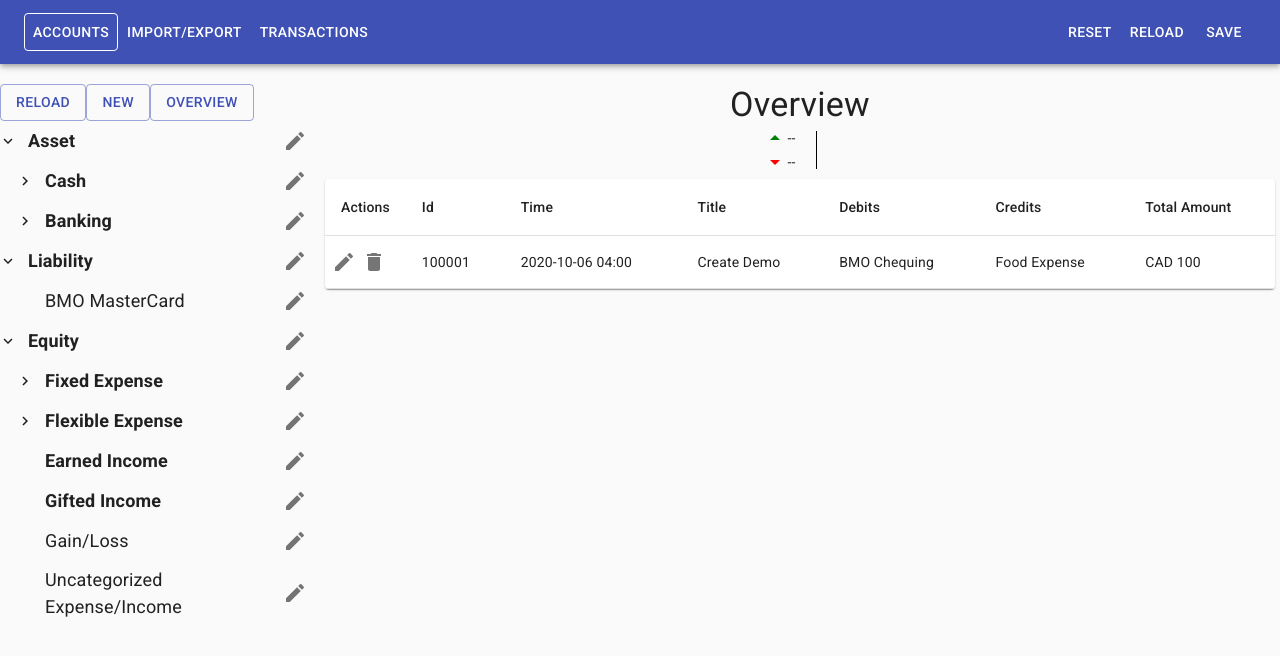
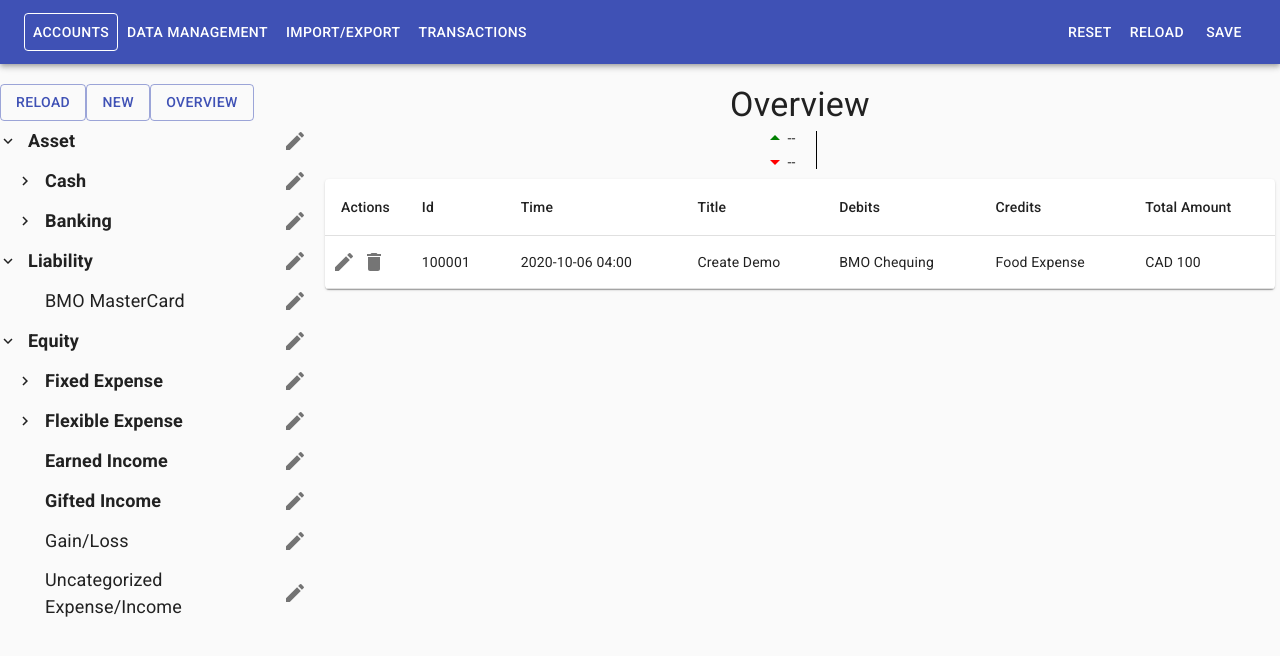
Before and after one commit to yifeiyin/MoneyTracker4, a React (Create React App) app: page /accounts in a window 1280 px wide. Shown: the top 656 px of the page. Built offline with nearby package versions, Linux system fonts and the light colour scheme.

Commit message:
Create Data Managment Screen file

```diff
--- a/src/App.jsx
+++ b/src/App.jsx
@@ -17,9 +17,11 @@ import {
 import ImportExportScreen from './screens/ImportExportScreen';
 import AccountsScreen from './screens/AccountsScreen';
 import TransactionsScreen from './screens/TransactionsScreen';
+import DataManagementScreen from './screens/DataManagementScreen';
 
 const routes = [
   ['/accounts', AccountsScreen, 'Accounts'],
+  ['/data-management', DataManagementScreen, 'Data Management'],
   ['/import-export', ImportExportScreen, 'Import/Export'],
   ['/transactions', TransactionsScreen, 'Transactions'],
 ];
--- /dev/null
+++ b/src/screens/DataManagementScreen.jsx
@@ -0,0 +1,14 @@
+import React from 'react';
+import { Button } from '@material-ui/core';
+import { withSnackbar } from 'notistack';
+
+class DataManagementScreen extends React.Component {
+
+  render() {
+    return (
+      null
+    );
+  }
+}
+
+export default withSnackbar(DataManagementScreen);
```
